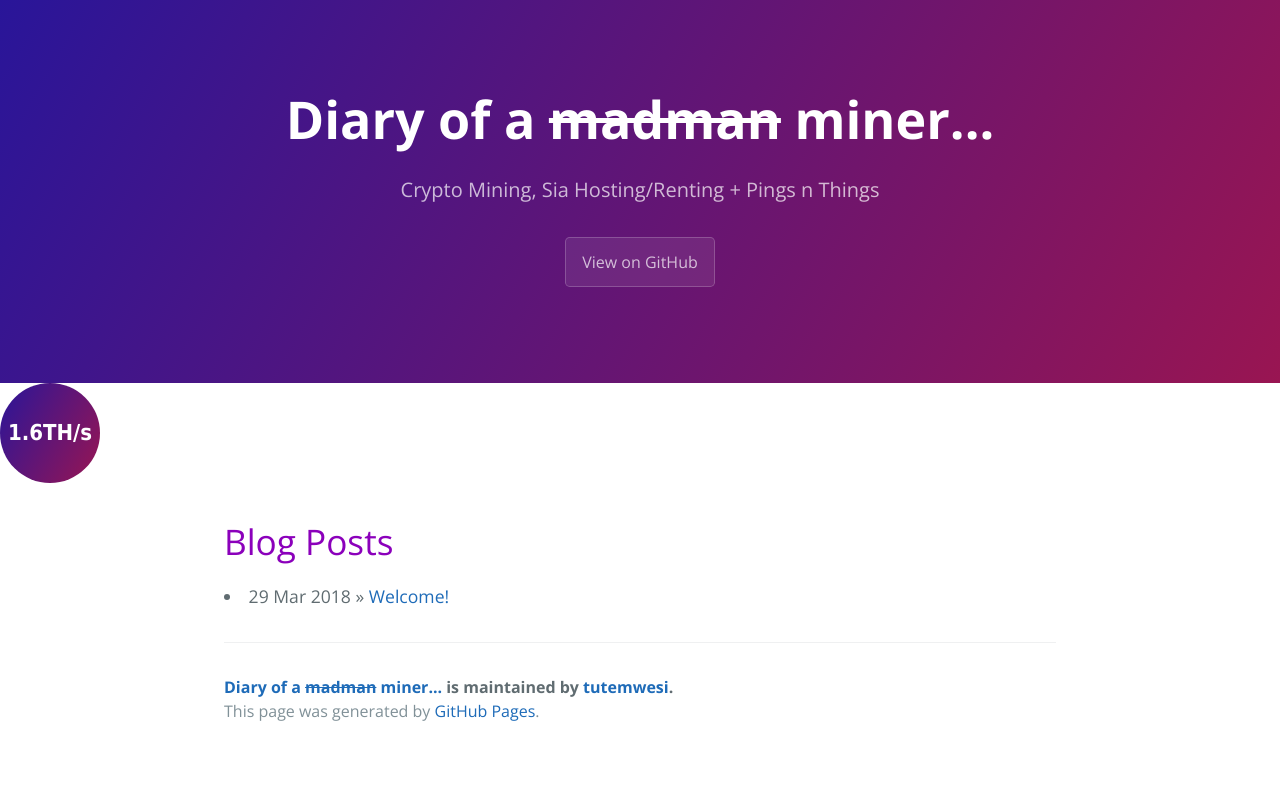
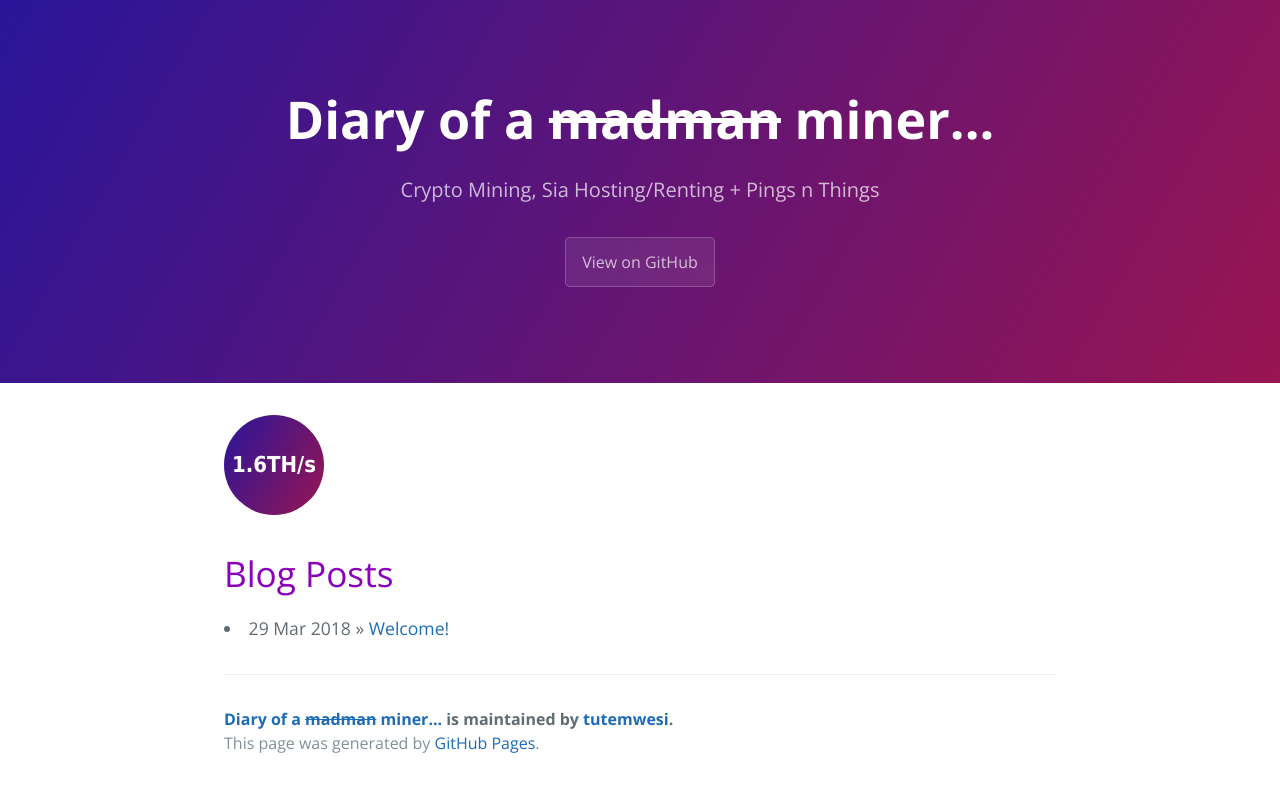
Before and after one commit to intheether/intheether.github.io, a Jekyll site: the page built from index.md, in a window 1280 px wide. Shown: the top 792 px of the page. Built offline with Jekyll 4.4.1, drawn with Linux system fonts in a browser that asks for light colours.

Commit message:
Update default.html

```diff
--- a/_layouts/default.html
+++ b/_layouts/default.html
@@ -5,10 +5,10 @@
 
   <body>
     {% include page-header.html %}
-    <div class="hashrate">1.6TH/s</div>
+
 
     <section class="main-content">
-
+    <div class="hashrate">1.6TH/s</div>
       {{ content }}
 
       {% include page-footer.html %}
```
